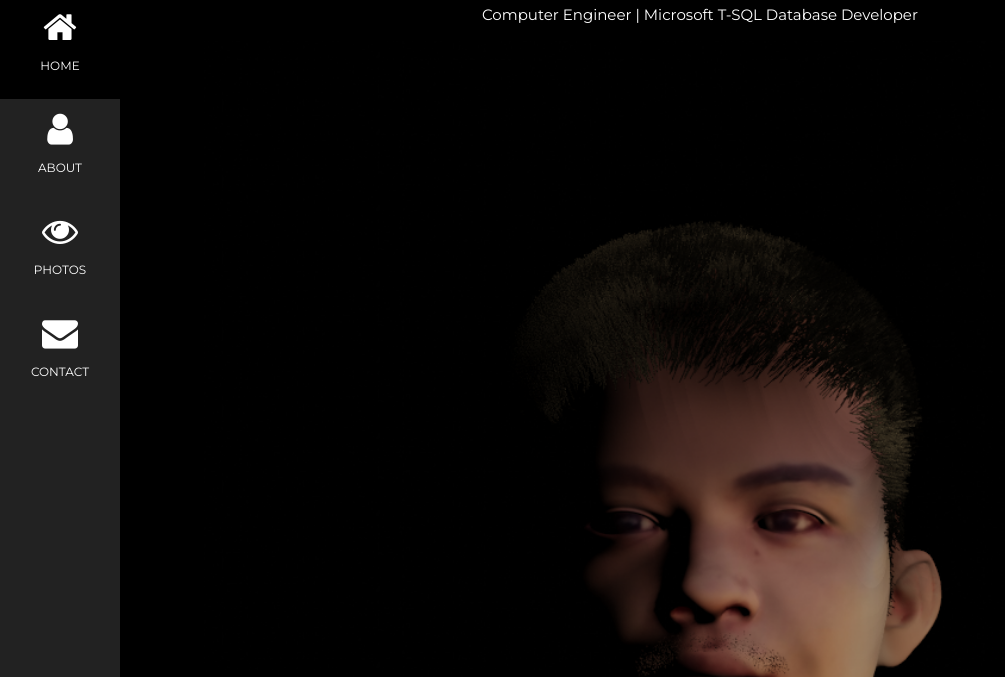
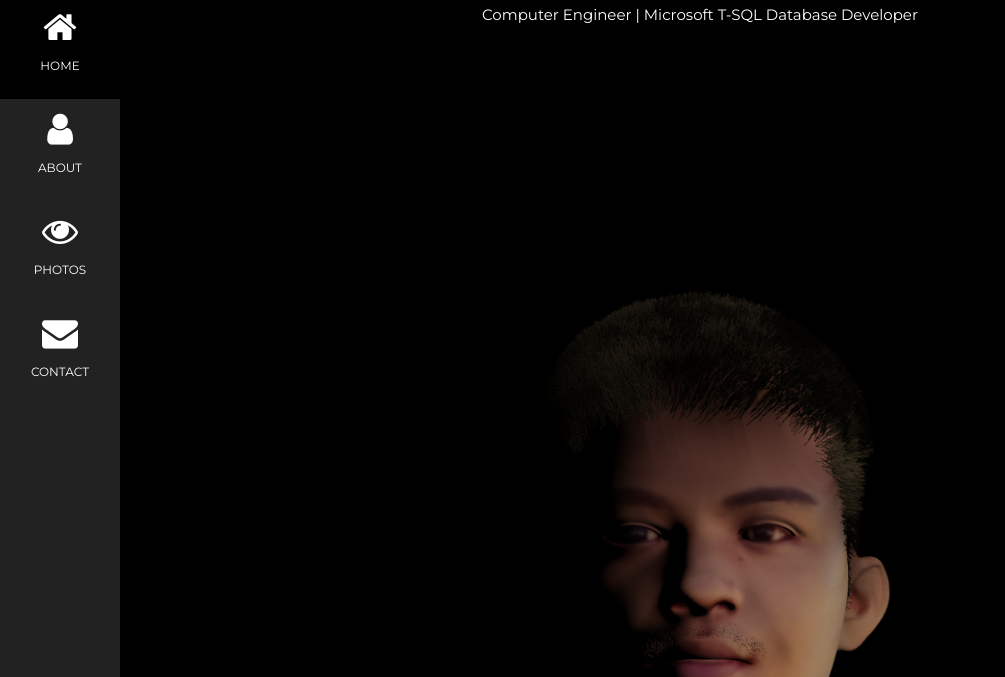
Before and after one commit to davdavid29/portfolio_bnw_theme, a plain HTML site: page index.html in a window 1280 px wide. Shown: the part 123-800 px from the top of the page, without its empty margins (0-1005 px from the left). Drawn offline with Linux system fonts and the light colour scheme; a script that the page names is missing.

Commit message:
updated profile 3d

```diff
--- a/index.html
+++ b/index.html
@@ -67,7 +67,7 @@
     <!--<h1 class="w3-jumbo"><span class="w3-hide-small">I'm</span> MD Aguinaldo</h1>-->
     <p style="font-size: 45px!important; margin: 0px; padding: 0px;"><span class="w3-hide-small">I'm</span> MD Aguinaldo</p>
     <p>Computer Engineer | Microsoft T-SQL Database Developer</p>
-    <img src="/images/render3.png" alt="boy" class="w3-image" width="992" height="1108">
+    <img src="/images/3D_portfolio_profile.png" alt="boy" class="w3-image" width="992" height="1108">
   </header>
 
   <!-- About Section -->
```
Also changed, not shown: images/3D_portfolio_profile.png (renamed from images/render2.png), images/pagudpud_3d.png (deleted), images/render.png (deleted), images/render3.png (deleted).
